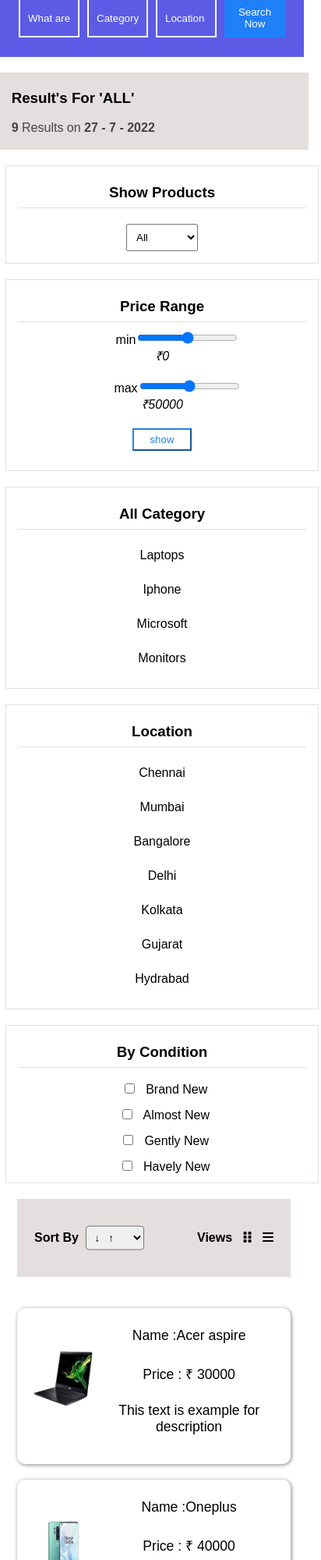
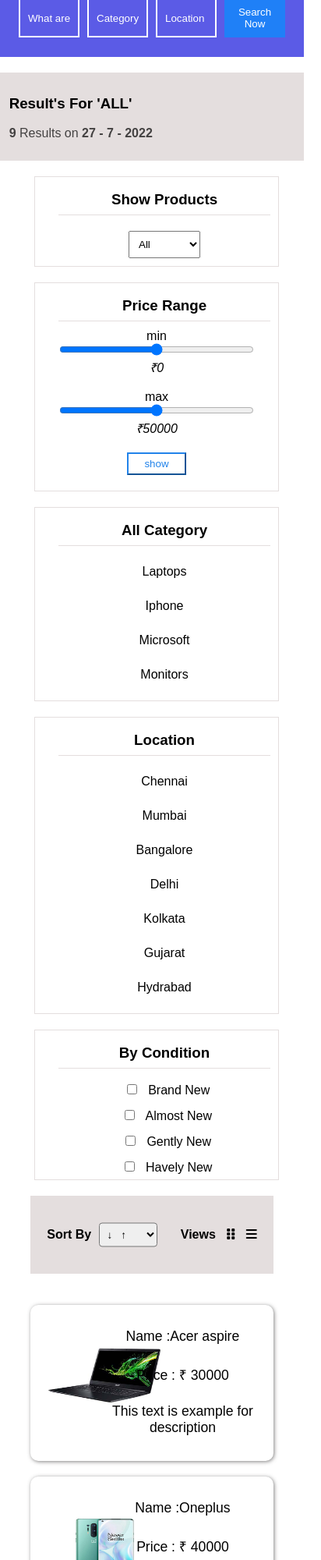
Before and after one commit to 05-SURYA/eCommerce, a plain HTML site: page index.html in a window 390 px wide. Shown: the top 2000 px of the page at 78% size, 412 px wide, since content can reach past the window. Drawn offline with Linux system fonts and the light colour scheme.

Commit message:
Update style.css

```diff
--- a/style.css
+++ b/style.css
@@ -7,6 +7,7 @@ header{
     display:grid;
     grid-template-columns:20% 20% 20% 20%;
     grid-column-gap:10px;
+    width:100%;
     justify-content:center;
     margin:0px;
 }
@@ -44,9 +45,9 @@ header button{
 }
 .filter-box{
     display:grid;
-    grid-template-columns:20% 75%;
-    margin-left:10%;
-    grid-gap:20px;
+    grid-template-columns:20% 78%;
+    margin:5% 10%;
+    grid-gap:2%;
 }
 .box-left{
     border:1px solid  rgba(206, 195, 195, 0.547);
@@ -55,13 +56,15 @@ header button{
     border-bottom:1px solid  rgba(206, 195, 195, 0.547);
 }
 .box-left h3,.box-left li,.box-left select,.box-left input[type="checkbox"]{
-    margin:10px 40px;
+    margin:10px 10px 10px 30px;
     padding:8px;
 }
 
-.box-left span{
+.box-left span,.box-left input[type="range"]{
     margin:0px;
-    margin-left:40px;
+    margin:0 30px;
+    display:inline-block;
+    width:80%;
 }
 .box-left:nth-child(4) div{
     padding:20px 0px;
@@ -82,7 +85,7 @@ header button{
 .box-main{
    grid-area:1/2/6/3;
    display:grid;
-   grid-template-columns:90%;
+   grid-template-columns:100%;
    grid-template-rows:100px auto;
    grid-gap:20px;
 }
@@ -114,7 +117,7 @@ header button{
 .box-content{
     display:grid;
     grid-template-columns:32% 32% 32%;
-    grid-template-rows:400px;
+    grid-template-rows:auto auto auto ;
     grid-gap:2%;
 }
 /* cards */
@@ -123,11 +126,12 @@ header button{
     width:100%;
     border-radius:10px;
     box-shadow:1px 1px 5px 0 rgba(72, 71, 71, 0.68);
-    height:400px;
+    /* height:400px; */
     padding:20px;
     overflow:hidden;
 }
 .card img{
+    display:block;
     width:100%;
     height:200px;
 }
@@ -144,7 +148,7 @@ footer{
     display:block;
     width:100%;
     height:50px;
-    margin-top:100px;
+    margin-top:50px;
     text-align:center;
 }
 footer a{
@@ -162,48 +166,45 @@ footer a{
 /* media screen 768px */
 @media screen and (max-width:992px){
     .box-content{
-        grid-template-columns:50% 50%;
+        grid-template-columns:49% 49%;
         grid-template-rows:auto;
+        grid-gap:2%;
     }
     .heading{
-        width:90%;
+        width:100%;
+        padding:10px 0px;
     }
     .filter-box{
-        margin:20px;
+        margin:0px;
         grid-template-columns:30% 68%;
-    }
-    .box-left{
-        margin:5%;
-        padding:5px;
+        width:100%;
     }
     .box-main{
-        margin:20px;
+        margin:0px;
         width:100%;
     }
     .box-left h3{
         margin:10px;
     }
-
     .card img{
-        height:200px;
+        height:100px;
+        width:150px;
+        margin:auto;
     }
     .card p{
-        margin:5px;
+        margin:10px;
     }
     .box-left h3,.box-left li,.box-left select,.box-left input[type="checkbox"]{
-        margin:10px;
+        margin-left:30px;
         padding:8px;
-    }
-    .box-content{
-        margin-bottom:50px;
     }
 }
 @media screen and (max-width:550px){
     .filter-box{
         display:block;
         text-align:center;
-        margin:2px;
-        width:100%;
+        margin:2px auto;
+        width:80%;
     }
     .box-content{
         grid-template-columns:100%;
```
